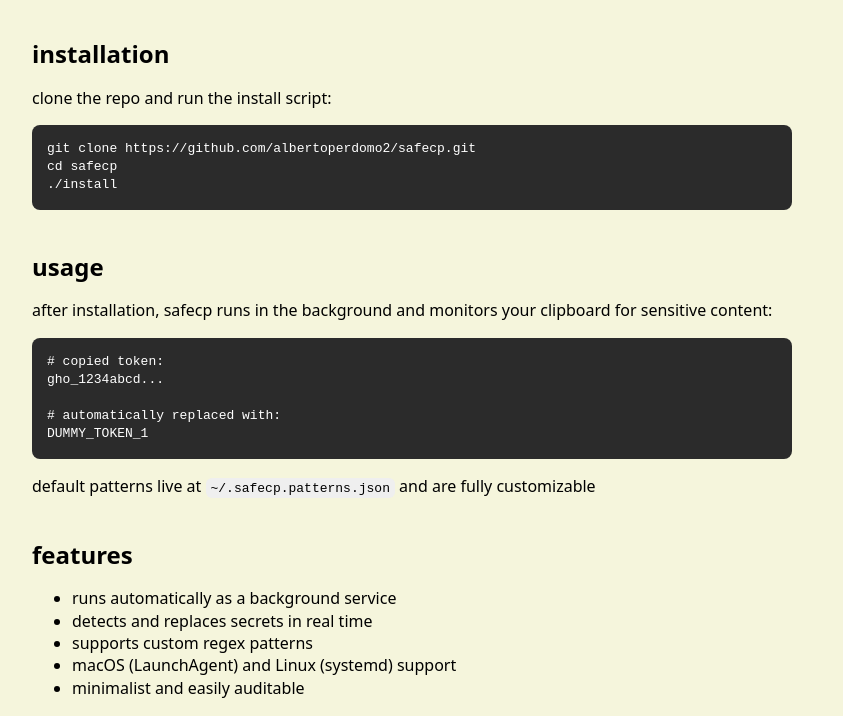
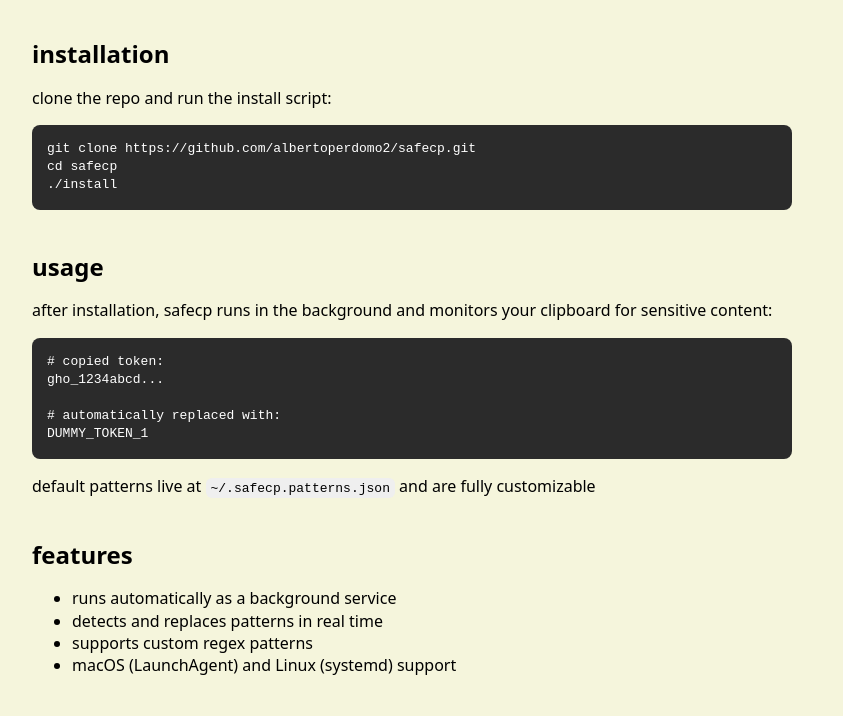
Before and after one commit to albertoperdomo2/safecp, a plain HTML site: page index.html in a window 1280 px wide. Shown: the part 157-873 px from the top of the page, without its empty margins (228-1071 px from the left). Drawn offline with nearby package versions, Linux system fonts and the light colour scheme.

Commit message:
small changes

```diff
--- a/index.html
+++ b/index.html
@@ -145,10 +145,9 @@
             <h2>features</h2>
             <ul>
                 <li>runs automatically as a background service</li>
-                <li>detects and replaces secrets in real time</li>
+                <li>detects and replaces patterns in real time</li>
                 <li>supports custom regex patterns</li>
                 <li>macOS (LaunchAgent) and Linux (systemd) support</li>
-                <li>minimalist and easily auditable</li>
             </ul>
         </div>
 
```
